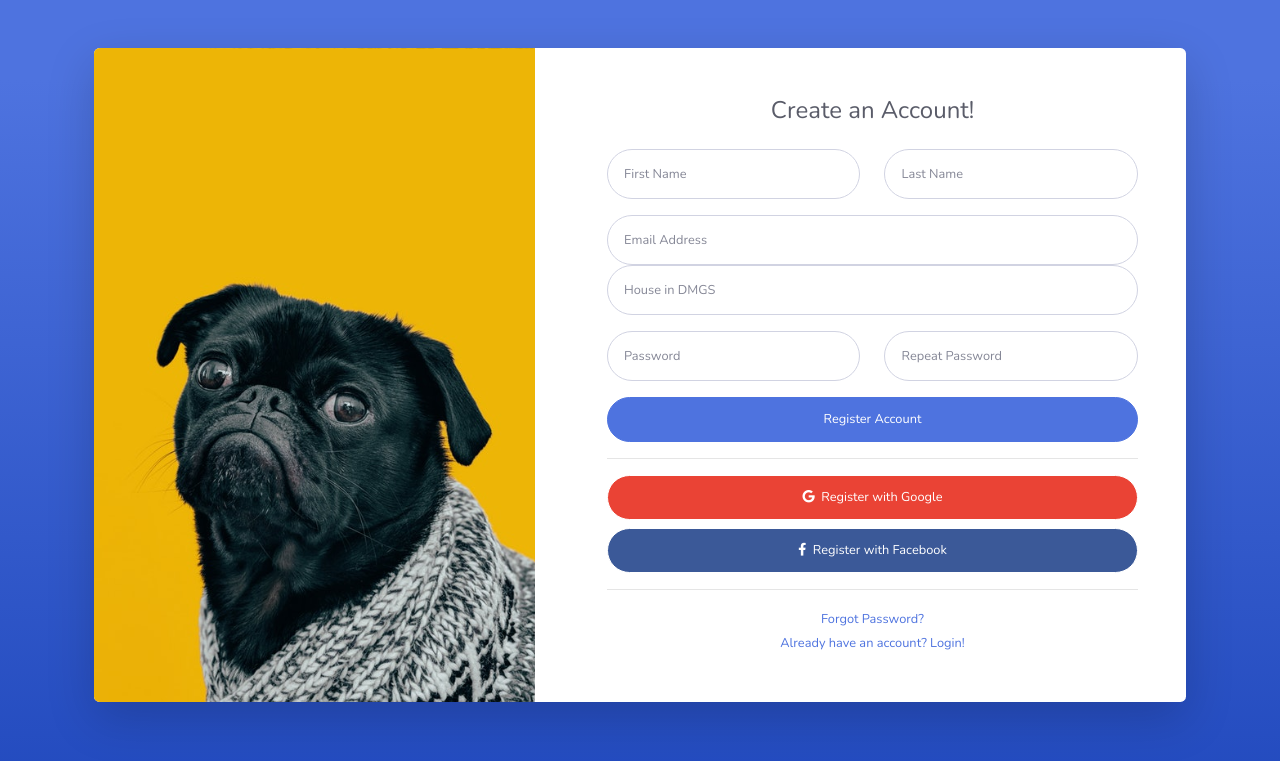
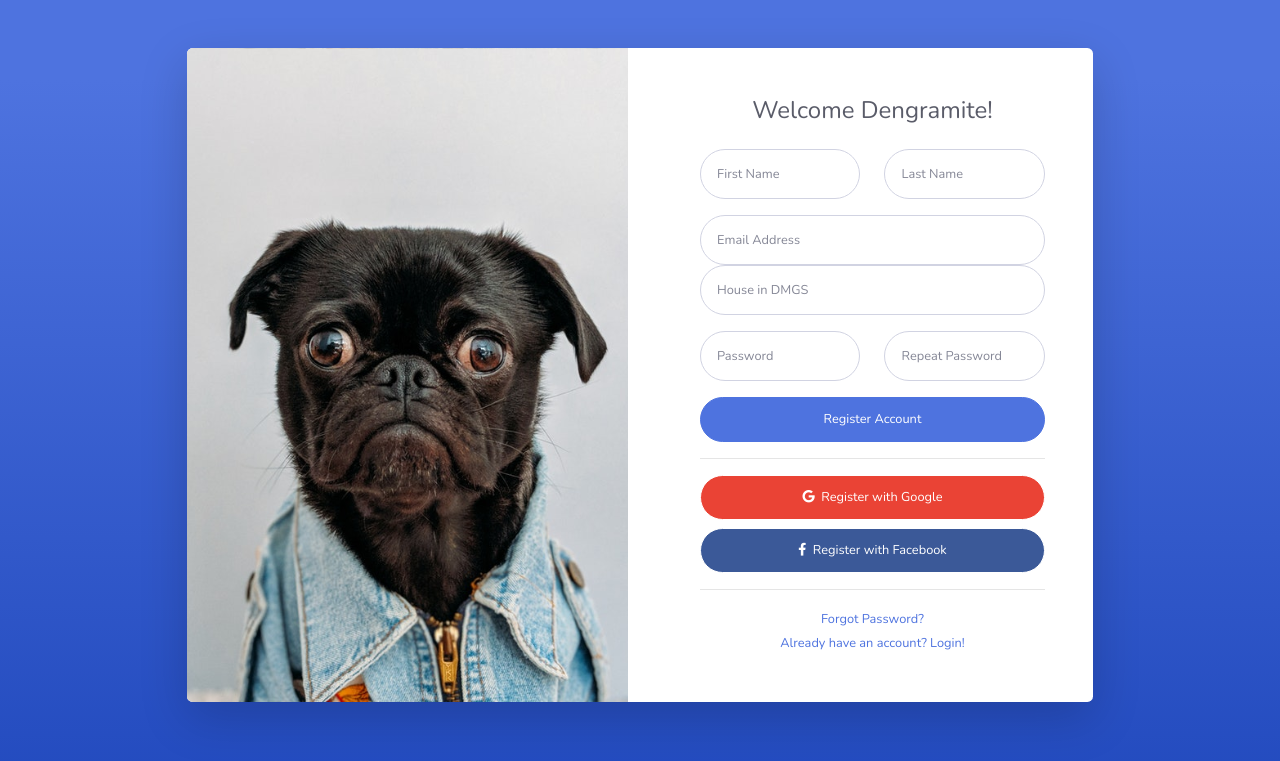
Before and after one commit to Versity1/dmgs, a Flask app: page /register in a window 1280 px wide. Shown: the top 761 px of the page. Run offline with Flask 3, Linux system fonts and the light colour scheme; some libraries are stand-ins or nearby versions.

Commit message:
new changes

```diff
--- /dev/null
+++ b/templates/auths.html
@@ -0,0 +1,41 @@
+<!DOCTYPE html>
+<html lang="en">
+
+<head>
+<meta charset="utf-8">
+<meta name="viewport" content="width=device-width, initial-scale=1.0, shrink-to-fit=no">
+<title>Login - Brand</title>
+<meta name="theme-color" content="#ef2424">
+<link rel="icon" type="image/png" sizes="416x520" href="assets/img/avatars/banner-phone.png">
+<link rel="icon" type="image/png" sizes="416x520" href="assets/img/avatars/banner-phone.png">
+<link rel="stylesheet" href="{{ url_for('static', filename='assets/bootstrap/css/bootstrap.min.css') }}">
+<link rel="manifest" href="{{ url_for('static', filename='manifest.json') }}">
+<link rel="stylesheet" href="{{ url_for('static', filename='https://fonts.googleapis.com/css?family=Nunito:200,200i,300,300i,400,400i,600,600i,700,700i,800,800i,900,900i&amp;display=swap') }}">
+<link rel="stylesheet" href="{{ url_for('static', filename='assets/fonts/fontawesome-all.min.css') }}">
+</head>
+
+<body class="bg-gradient-primary">
+<div class="container">
+<div class="row justify-content-center">
+<div class="col-md-9 col-lg-12 col-xl-10">
+<div class="card shadow-lg o-hidden border-0 my-5">
+<div class="card-body p-0">
+    <div class="row">
+        <div class="col-lg-6 d-none d-lg-flex">
+            <div class="flex-grow-1 bg-login-image" style="background-image: url(&quot;assets/img/dogs/image3.jpeg&quot;);"></div>
+        </div>
+        <div class="col-lg-6">
+            <div class="p-5">
+                <div class="text-center">
+                    <h4 class="text-dark mb-4">Welcome Dengramite!</h4>
+                </div>
+{% block content %}
+{% endblock %}
+
+<script src="{{ url_for('static', filename='assets/js/jquery.min.js') }}"></script>
+<script src="{{ url_for('static', filename='assets/bootstrap/js/bootstrap.min.js') }}"></script>
+<script src="{{ url_for('static', filename='assets/js/jquery.easing.min.js') }}"></script>
+<script src="{{ url_for('static', filename='assets/js/theme.js') }}"></script>
+</body>
+
+</html>
--- a/templates/index.html
+++ b/templates/index.html
@@ -4,6 +4,8 @@
 <div class="d-sm-flex justify-content-between align-items-center mb-4">
     <h3 class="text-dark mb-0">Members Dashboard</h3><a class="btn btn-primary btn-sm d-none d-sm-inline-block" role="button" href="#"><i class="fas fa-download fa-sm text-white-50"></i>&nbsp;Generate Report</a>
 </div>
+
+
 <div class="row">
     <div class="col-md-6 col-xl-3 mb-4">
         <div class="card shadow border-left-primary py-2">
--- a/templates/layout.html
+++ b/templates/layout.html
@@ -6,7 +6,7 @@
 <meta name="viewport" content="width=device-width, initial-scale=1.0, shrink-to-fit=no">
 <title>Dashboard - Brand</title>
 <meta name="theme-color" content="#ef2424">
-<link rel="icon" type="image/png" sizes="416x520" href="assets/img/avatars/banner-phone.png">
+<link rel="icon" type="image/png" sizes="416x520" href="{{url_for('static', filename='assets/img/avatars/banner-phone.png')}}">
 <link rel="icon" type="image/png" sizes="416x520" href="assets/img/avatars/banner-phone.png">
 <link rel="stylesheet" href="{{ url_for('static', filename='assets/bootstrap/css/bootstrap.min.css') }}">
 <link rel="manifest" href="manifest.json">
@@ -123,7 +123,7 @@
 </li>
 <div class="d-none d-sm-block topbar-divider"></div>
 <li class="nav-item dropdown no-arrow">
-<div class="nav-item dropdown no-arrow"><a class="dropdown-toggle nav-link" aria-expanded="false" data-toggle="dropdown" href="#"><span class="d-none d-lg-inline mr-2 text-gray-600 small">Valerie Luna</span><img class="border rounded-circle img-profile" src="assets/img/avatars/avatar1.jpeg"></a>
+<div class="nav-item dropdown no-arrow"><a class="dropdown-toggle nav-link" aria-expanded="false" data-toggle="dropdown" href="#"><span class="d-none d-lg-inline mr-2 text-gray-600 small">Valerie Luna</span><img class="border rounded-circle img-profile" src="{{ url_for('static', filename='assets/img/avatars/avatar1.jpeg')}}"></a>
 <div class="dropdown-menu shadow dropdown-menu-right animated--grow-in"><a class="dropdown-item" href="#"><i class="fas fa-user fa-sm fa-fw mr-2 text-gray-400"></i>&nbsp;Profile</a><a class="dropdown-item" href="#"><i class="fas fa-cogs fa-sm fa-fw mr-2 text-gray-400"></i>&nbsp;Settings</a><a class="dropdown-item" href="#"><i class="fas fa-list fa-sm fa-fw mr-2 text-gray-400"></i>&nbsp;Activity log</a>
 <div class="dropdown-divider"></div><a class="dropdown-item" href="#"><i class="fas fa-sign-out-alt fa-sm fa-fw mr-2 text-gray-400"></i>&nbsp;Logout</a>
 </div>
--- a/templates/register.html
+++ b/templates/register.html
@@ -1,32 +1,5 @@
-<!DOCTYPE html>
-<html lang="en">
-
-<head>
-    <meta charset="utf-8">
-    <meta name="viewport" content="width=device-width, initial-scale=1.0, shrink-to-fit=no">
-    <title>Register - Brand</title>
-    <meta name="theme-color" content="#ef2424">
-    <link rel="icon" type="image/png" sizes="416x520" href="assets/img/avatars/banner-phone.png">
-    <link rel="icon" type="image/png" sizes="416x520" href="assets/img/avatars/banner-phone.png">
-    <link rel="stylesheet" href="assets/bootstrap/css/bootstrap.min.css">
-    <link rel="manifest" href="manifest.json">
-    <link rel="stylesheet" href="https://fonts.googleapis.com/css?family=Nunito:200,200i,300,300i,400,400i,600,600i,700,700i,800,800i,900,900i&amp;display=swap">
-    <link rel="stylesheet" href="assets/fonts/fontawesome-all.min.css">
-</head>
-
-<body class="bg-gradient-primary">
-    <div class="container">
-        <div class="card shadow-lg o-hidden border-0 my-5">
-            <div class="card-body p-0">
-                <div class="row">
-                    <div class="col-lg-5 d-none d-lg-flex">
-                        <div class="flex-grow-1 bg-register-image" style="background-image: url(&quot;assets/img/dogs/image2.jpeg&quot;);"></div>
-                    </div>
-                    <div class="col-lg-7">
-                        <div class="p-5">
-                            <div class="text-center">
-                                <h4 class="text-dark mb-4">Create an Account!</h4>
-                            </div>
+{% extends 'auths.html' %}
+{% block content %}
                 <form class="user">
                     <div class="form-group row">
                         <div class="col-sm-6 mb-3 mb-sm-0"><input class="form-control form-control-user" type="text" id="exampleFirstName" placeholder="First Name" name="first_name"></div>
@@ -48,10 +21,4 @@
 </div>
 </div>
 </div>
-    <script src="assets/js/jquery.min.js"></script>
-    <script src="assets/bootstrap/js/bootstrap.min.js"></script>
-    <script src="assets/js/jquery.easing.min.js"></script>
-    <script src="assets/js/theme.js"></script>
-</body>
-
-</html>
+{% endblock %}
```
Also changed, not shown: templates/login.html (+3 -38 lines). Lines whose indentation alone changed are shown as unchanged.
